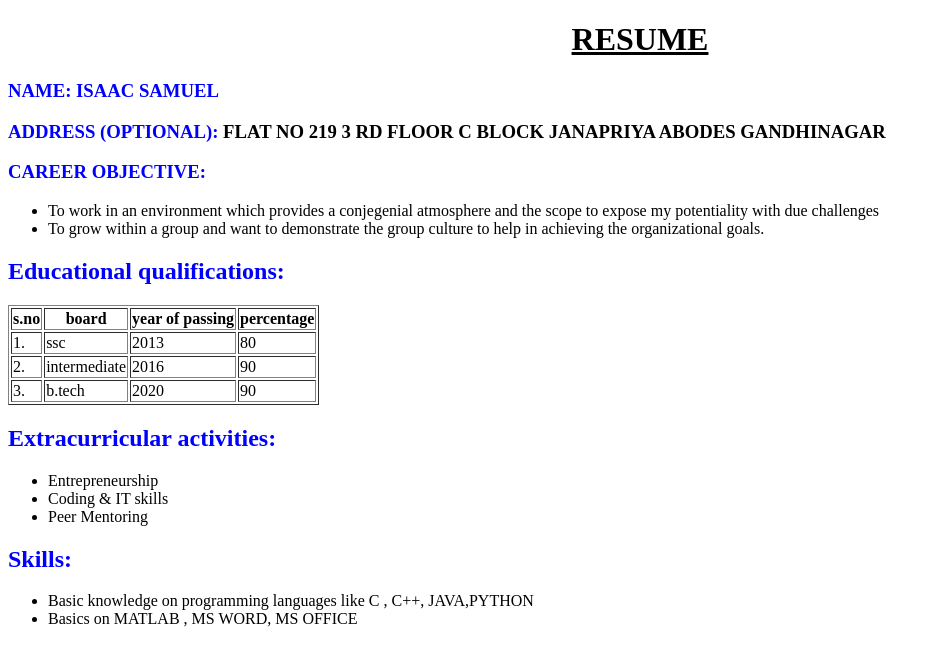
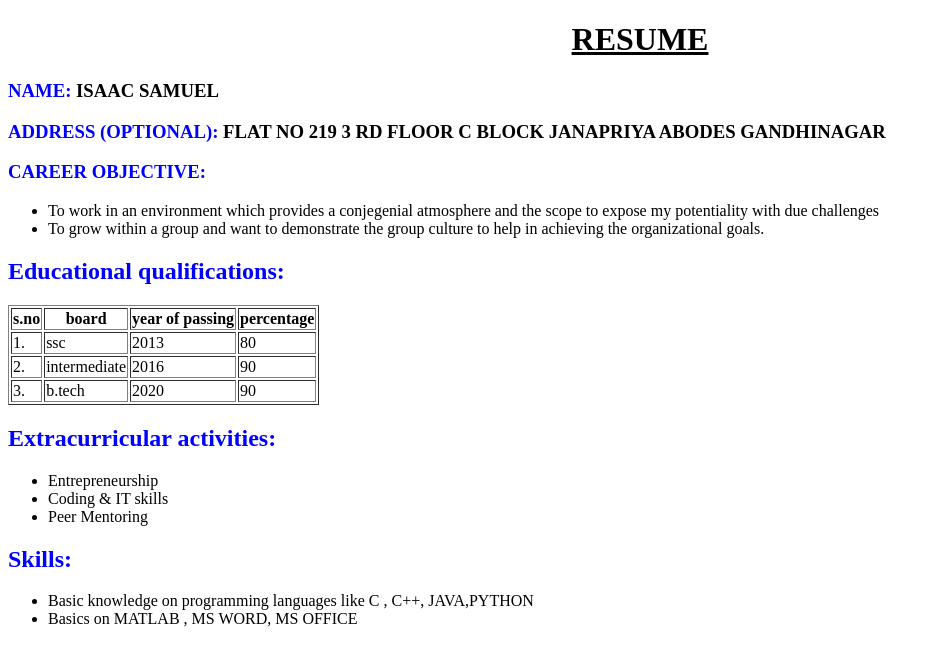
Before and after one commit to izzzyyy/izzzyyy.github.io, a plain HTML site: page resume.html in a window 1280 px wide. Shown: the whole page, without its empty margins (0-939 px from the left). Drawn offline with Linux system fonts and the light colour scheme.

Commit message:
resume edited

```diff
--- a/resume.html
+++ b/resume.html
@@ -12,7 +12,7 @@
 
     <h1 style="text-align:center;"> <u>RESUME</u></h1>
 
-    <h3 style="color:blue">NAME: ISAAC SAMUEL</h3>
+    <h3> <span style="color:blue">NAME:</span> ISAAC SAMUEL</h3>
 
     <h3> <span style="color:blue">ADDRESS (OPTIONAL):</span> FLAT NO 219 3 RD FLOOR C BLOCK JANAPRIYA ABODES
 GANDHINAGAR</h3>
```
